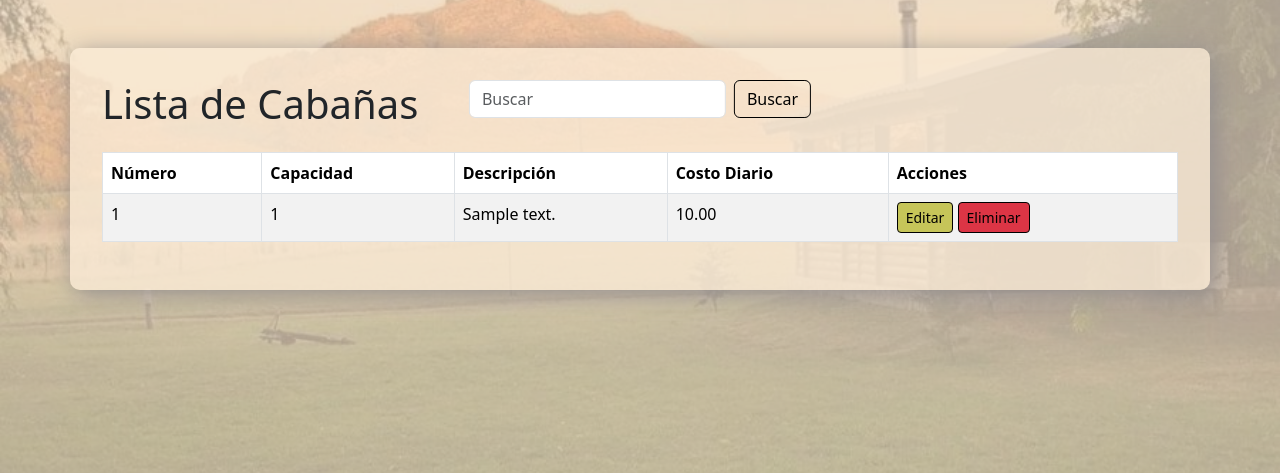
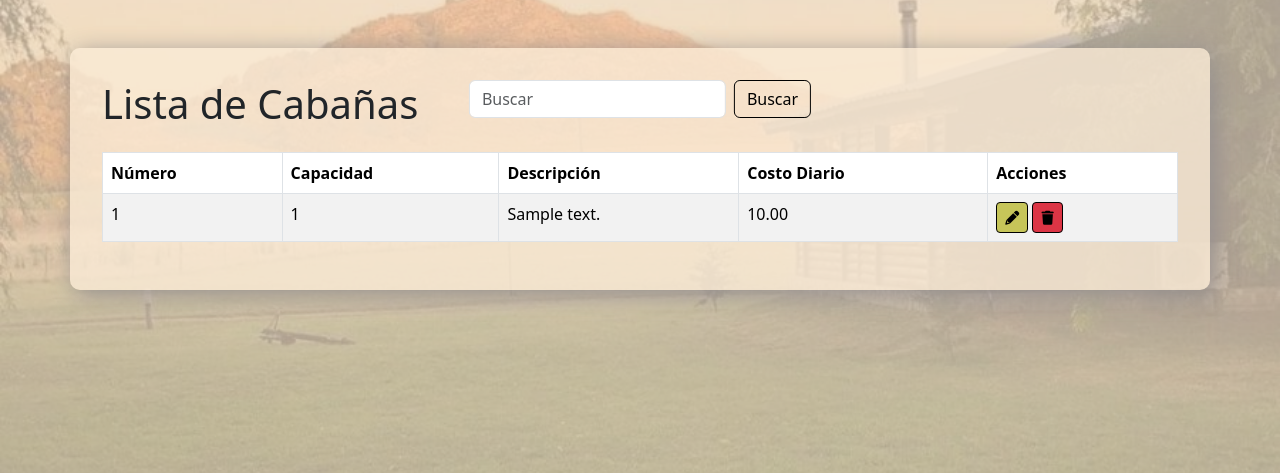
Before and after one commit to AdrianC89/Cabin-Manager-Web, a Node server app: page /cabanas/ in a window 1280 px wide. Shown: the part 129-602 px from the top of the page. Run offline with Node 20, Linux system fonts and the light colour scheme; a user stored in the database is signed in; tables that the repository leaves empty hold one stand-in row (values such as "Sample post"); some libraries are stand-ins or nearby versions.

Commit message:
Botones personalizados

```diff
--- a/views/templates/table.ejs
+++ b/views/templates/table.ejs
@@ -27,12 +27,12 @@
                     <% } %>
                     <td>
                         <!-- Botón de Editar -->
-                        <a href="/<%= entidad %>/<%= dato[idField] %>/edit" class="btn btn-primary btn-sm">Editar</a>
+                        <a href="/<%= entidad %>/<%= dato[idField] %>/edit" class="btn btn-primary btn-sm"><i class="fa-duotone fa-solid fa-pencil"></i></a>
                         <!-- Botón de Eliminar con confirmación -->
                         <button
                             class="btn btn-danger btn-sm"
                             onclick="confirmDelete('<%= dato[idField] %>')">
-                            Eliminar
+                            <i class="fa-duotone fa-solid fa-trash"></i>
                         </button>
                     </td>
                 </tr>
```
